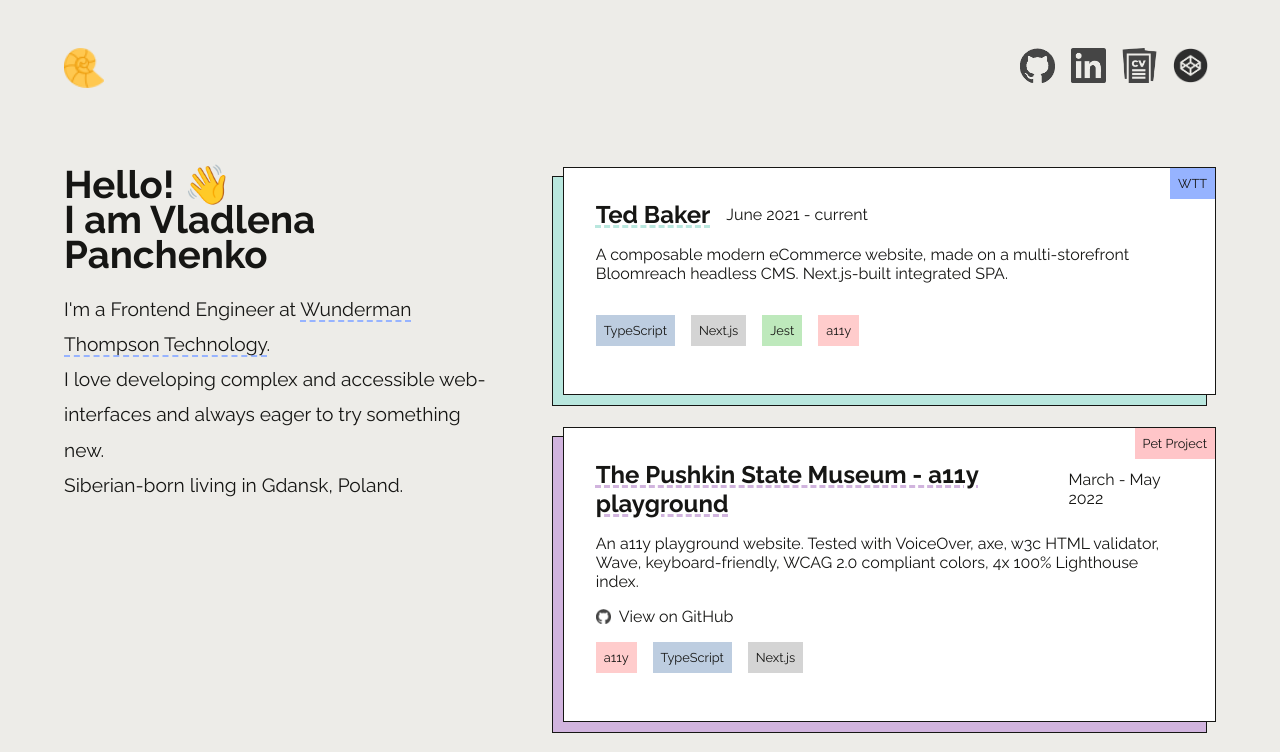
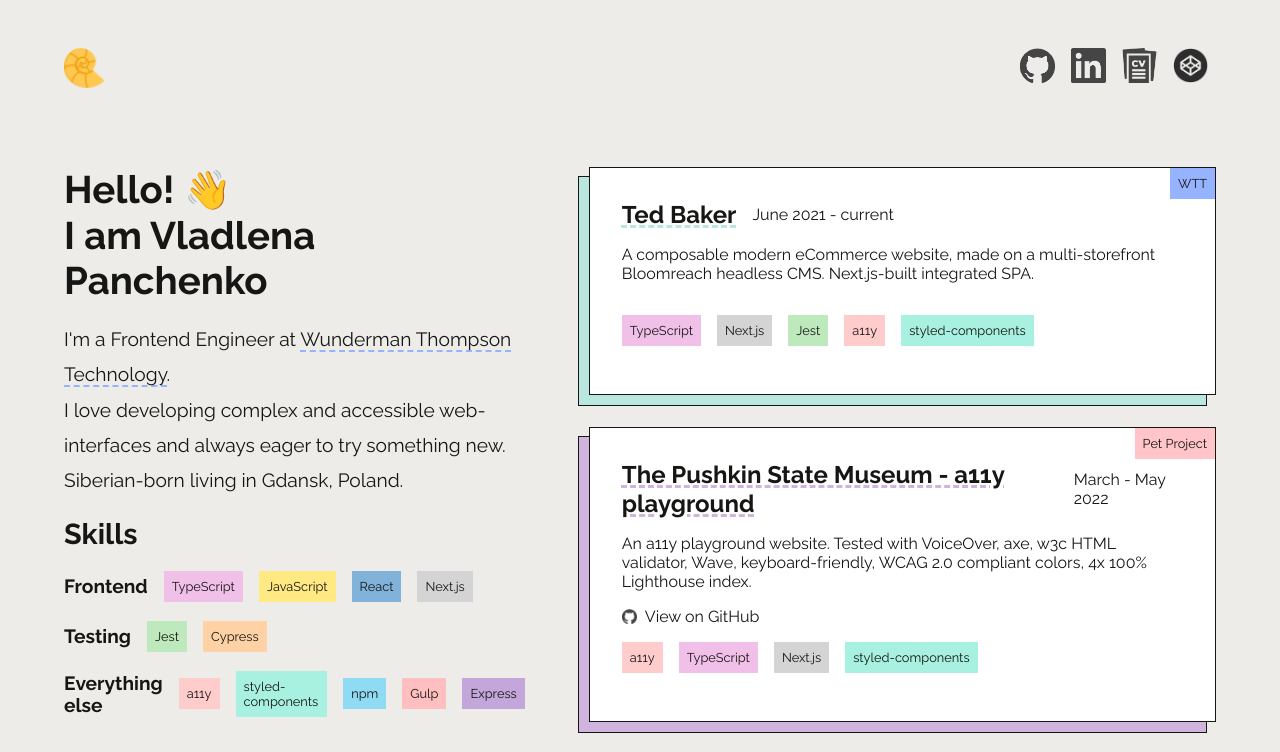
Before and after one commit to lazy-ocean/lazy-ocean, a Next.js app: page / in a window 1280 px wide. Shown: the top 752 px of the page. Built offline with nearby package versions, Linux system fonts and the light colour scheme.

Commit message:
feat: add skills section

```diff
--- a/src/components/Card/projects.ts
+++ b/src/components/Card/projects.ts
@@ -12,6 +12,7 @@
       TechStack.Next,
       TechStack.Jest,
       TechStack.a11y,
+      TechStack.styled,
     ],
     color: AccentColours.teal,
     link: "https://www.tedbaker.com/",
@@ -21,7 +22,12 @@
     tag: Tags.pet,
     date: "March - May 2022",
     text: "An a11y playground website. Tested with VoiceOver, axe, w3c HTML validator, Wave, keyboard-friendly, WCAG 2.0 compliant colors, 4x 100% Lighthouse index.",
-    stack: [TechStack.a11y, TechStack.TypeScript, TechStack.Next],
+    stack: [
+      TechStack.a11y,
+      TechStack.TypeScript,
+      TechStack.Next,
+      TechStack.styled,
+    ],
     color: AccentColours.violet,
     link: "https://a11y-showcase-museum.vercel.app/en",
     github: "https://github.com/lazy-ocean/a11y-showcase-museum",
--- a/src/components/Header/Header.tsx
+++ b/src/components/Header/Header.tsx
@@ -39,7 +39,7 @@
         <Socials>
           {socials.map(({ alt, src, link }: SocialLink) => (
             <li key={alt}>
-              <a href={link}>
+              <a href={link} target="_blank" rel="noreferrer">
                 <Image
                   src={src}
                   alt={alt}
--- a/src/components/Label/Label.styled.ts
+++ b/src/components/Label/Label.styled.ts
@@ -10,16 +10,17 @@
 };
 
 const colorMap: Map = {
-  [TechStack.TypeScript]: "#bdcde0",
+  [TechStack.TypeScript]: "#F1C0E8",
   [TechStack.Next]: "#d4d4d4",
   [TechStack.Jest]: "#bee9bc",
   [TechStack.a11y]: "#ffcccc",
   [TechStack.JavaScript]: "#ffe982",
-  [TechStack.npm]: "#d4ffff",
+  [TechStack.npm]: "#90DBF4",
   [TechStack.gulp]: "#ffbfc0",
   [TechStack.react]: "#81B2D9",
   [TechStack.express]: "#c3a7db",
   [TechStack.cypress]: "#ffd2a6",
+  [TechStack.styled]: "#a8f0e0",
 };
 
 export const LabelWrapper = styled.li<LabelsProps>`
--- a/src/components/Main/Main.styled.ts
+++ b/src/components/Main/Main.styled.ts
@@ -16,11 +16,18 @@
 
 export const Copy = styled.div`
   font-size: 1.2rem;
-  line-height: 2.2rem;
   max-width: 100%;
 
   h1 {
     margin-bottom: ${({ theme }) => theme.spacings.xs};
+  }
+
+  h3 {
+    font-size: 1.2rem;
+  }
+
+  p {
+    line-height: 2.2rem;
   }
 
   ${({ theme }) => `
@@ -37,3 +44,10 @@
   position: sticky;
   top: ${({ theme }) => theme.spacings.m};
 `;
+
+export const Skills = styled.ul`
+  display: flex;
+  gap: ${({ theme }) => theme.spacings.xs};
+  padding: 0;
+  align-items: center;
+`;
--- a/src/components/Main/Main.tsx
+++ b/src/components/Main/Main.tsx
@@ -1,6 +1,34 @@
 import React from "react";
-import { Container, Copy, WTTLink, Sticky } from "./Main.styled";
+import { Container, Copy, WTTLink, Sticky, Skills } from "./Main.styled";
 import Cards from "../Card/Card";
+import Label from "../Label/Label";
+import { TechStack } from "../interfaces";
+
+const skills = [
+  {
+    h: "Frontend",
+    list: [
+      TechStack.TypeScript,
+      TechStack.JavaScript,
+      TechStack.react,
+      TechStack.Next,
+    ],
+  },
+  {
+    h: "Testing",
+    list: [TechStack.Jest, TechStack.cypress],
+  },
+  {
+    h: "Everything else",
+    list: [
+      TechStack.a11y,
+      TechStack.styled,
+      TechStack.npm,
+      TechStack.gulp,
+      TechStack.express,
+    ],
+  },
+];
 
 const Main = () => {
   return (
@@ -25,6 +53,17 @@
             <br />
             Siberian-born living in Gdansk, Poland.
           </p>
+          <article>
+            <h2>Skills</h2>
+            {skills.map(({ h, list }) => (
+              <Skills key={h}>
+                <h3>{h}</h3>
+                {list.map((item: TechStack, i: number) => (
+                  <Label text={item} key={i} />
+                ))}
+              </Skills>
+            ))}
+          </article>
         </Sticky>
       </Copy>
       <Cards />
--- a/src/components/interfaces.ts
+++ b/src/components/interfaces.ts
@@ -11,6 +11,7 @@
   react = "React",
   express = "Express",
   cypress = "Cypress",
+  styled = "styled-components",
 }
 
 export enum Tags {
```
